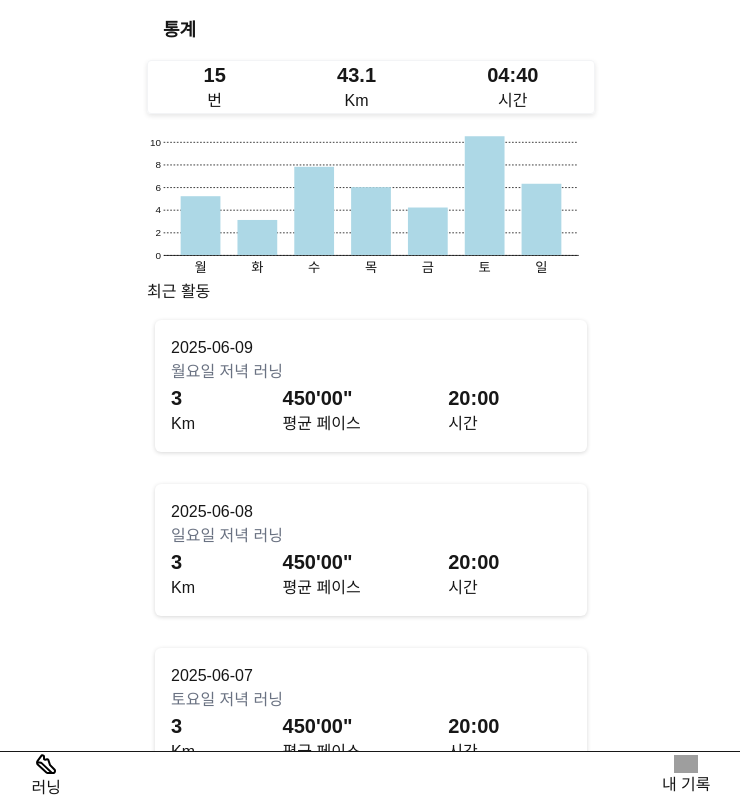
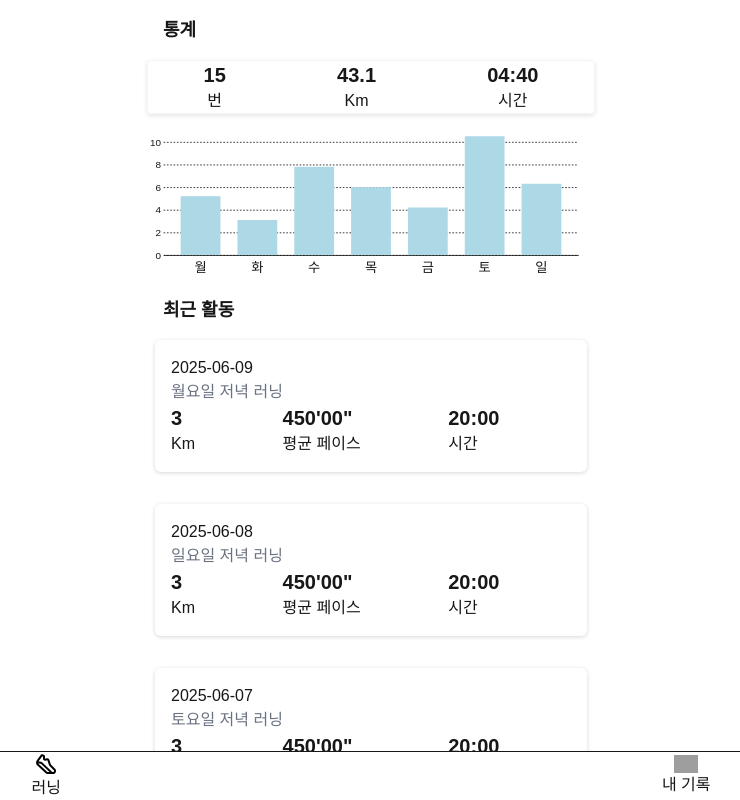
Before and after one commit to LeeHwiGyoung/running, a Next.js app: page /dashboard in a window 1280 px wide. Shown: the top 800 px of the page, without its empty margins (269-1009 px from the left). Built offline with nearby package versions, Linux system fonts and the light colour scheme; grey boxes are pictures that could not be loaded.

Commit message:
✨ dashboard.tsx : Header 추가

```diff
--- a/src/app/dashboard/page.tsx
+++ b/src/app/dashboard/page.tsx
@@ -11,12 +11,12 @@ export default function page() {
         통계
       </Header>
       <main className='mb-16'>
+        <Total/>
         <section>
-            <Total/>
-        </section>
-        <section className='space-y-4'>
+          <Header>
             <h3>최근 활동</h3>
-            <RunCardList />
+          </Header>
+          <RunCardList />
         </section>
       </main>
     </>
```
